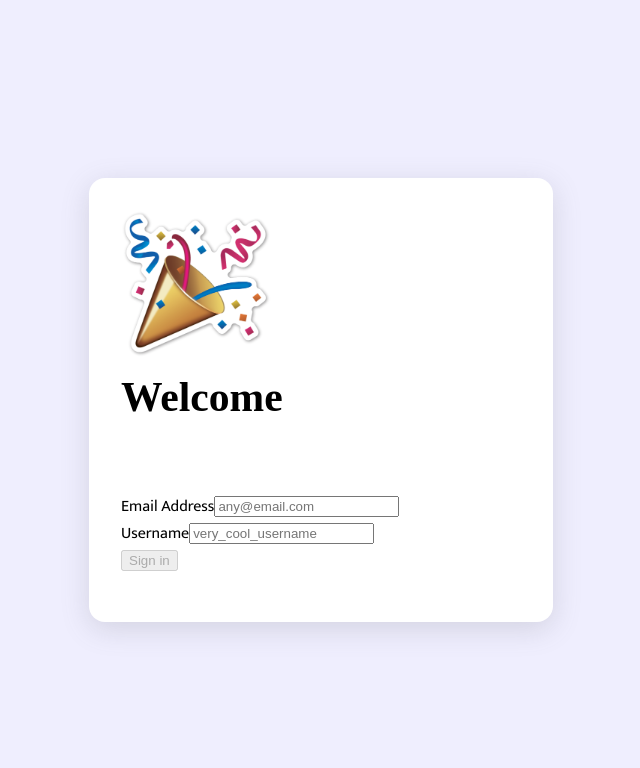
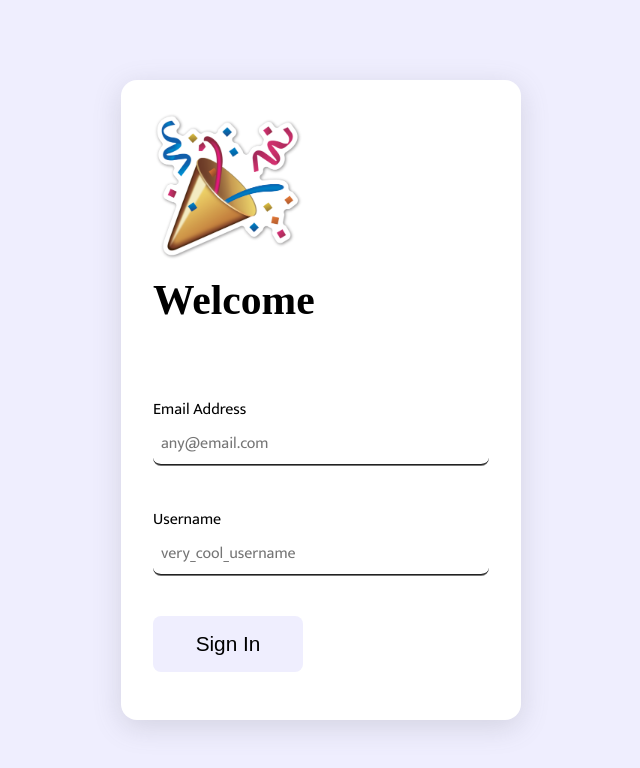
Before and after one commit to dimicarrera/ds-chat, a React (Create React App) app in the folder client/: page / in a window 1280 px wide. Shown: the top 768 px of the page, without its empty margins (319-959 px from the left). Built offline with nearby package versions, Linux system fonts and the light colour scheme; a web font is replaced by a local one.

Commit message:
Style Login component

```diff
--- /dev/null
+++ b/client/src/components/Input.module.css
@@ -0,0 +1,31 @@
+.inputWrapper {
+  display: flex;
+  flex-direction: column;
+  min-height: 110px;
+}
+
+.input {
+  height: 2.7rem;
+  border-radius: 0.5rem;
+  border-top-style: hidden;
+  border-right-style: hidden;
+  border-left-style: hidden;
+  border-bottom-style: groove;
+  padding-left: 0.5rem;
+  font-size: 1rem;
+}
+
+.input:focus {
+  box-shadow: 0 0 5px #212188;
+  outline: none;
+}
+
+.input::placeholder {
+  font-family: 'Mukta', sans-serif;
+}
+
+.inputError {
+  color: red;
+  font-weight: 300;
+  line-height: 2rem;
+}
--- a/client/src/components/Input.tsx
+++ b/client/src/components/Input.tsx
@@ -1,4 +1,6 @@
 import React from "react";
+
+import classnames from "./Input.module.css";
 
 export interface Props {
 	onChange: (event: React.ChangeEvent<HTMLInputElement>) => void;
@@ -20,8 +22,10 @@ export const Input: React.FC<Props> = ({
 	name,
 }) => {
 	return (
-    <div>
-      <label htmlFor={name}>{label}</label>
+		<div className={classnames.inputWrapper}>
+			<label htmlFor={name}>
+				{label}
+			</label>
 			<input
 				type="text"
 				name={name}
@@ -29,8 +33,9 @@ export const Input: React.FC<Props> = ({
 				placeholder={placeholder}
 				onChange={onChange}
 				onBlur={onBlur}
+				className={classnames.input}
 			/>
-      {error && <div>{error}</div>}
+			{error && <div className={classnames.inputError}>{error}</div>}
 		</div>
 	);
 };
--- a/client/src/index.css
+++ b/client/src/index.css
@@ -1,3 +1,7 @@
+* {
+  box-sizing: border-box;
+}
+
 body {
   margin: 0;
   padding: 0;
--- a/client/src/pages/Login.module.css
+++ b/client/src/pages/Login.module.css
@@ -39,7 +39,8 @@
 
 .loginH2 {
   margin: 0;
-  font-size: 2rem;
+  line-height: 2rem;
+  font-size: 1.6rem;
   background-image: linear-gradient(45deg, #e21143, #ecb35d);
   background-clip: text;
   color: transparent;
@@ -48,3 +49,23 @@
 .form {
   padding: 1rem 0;
 }
+
+.button {
+  min-width: 150px;
+  padding: 1rem 2.5rem;
+  font-size: 1.3rem;
+  background-color: #37da60;
+  outline: none;
+  border: none;
+  border-radius: 0.5rem;
+  color: black;
+}
+
+.button:hover {
+  background-color: #82e79c;
+}
+
+.button:disabled {
+  background-color: #efeefe;
+  cursor: not-allowed;
+}
--- a/client/src/pages/Login.tsx
+++ b/client/src/pages/Login.tsx
@@ -104,7 +104,12 @@ export const Login: React.FC = () => {
 						error={errors.username}
 					/>
 					<div>
-            <button disabled={isLoginButtonDisabled()}>Sign in</button>
+						<button
+							className={classnames.button}
+							disabled={isLoginButtonDisabled()}
+						>
+							Sign In
+						</button>
 					</div>
 				</form>
 			</div>
```
Lines whose indentation alone changed are shown as unchanged.
